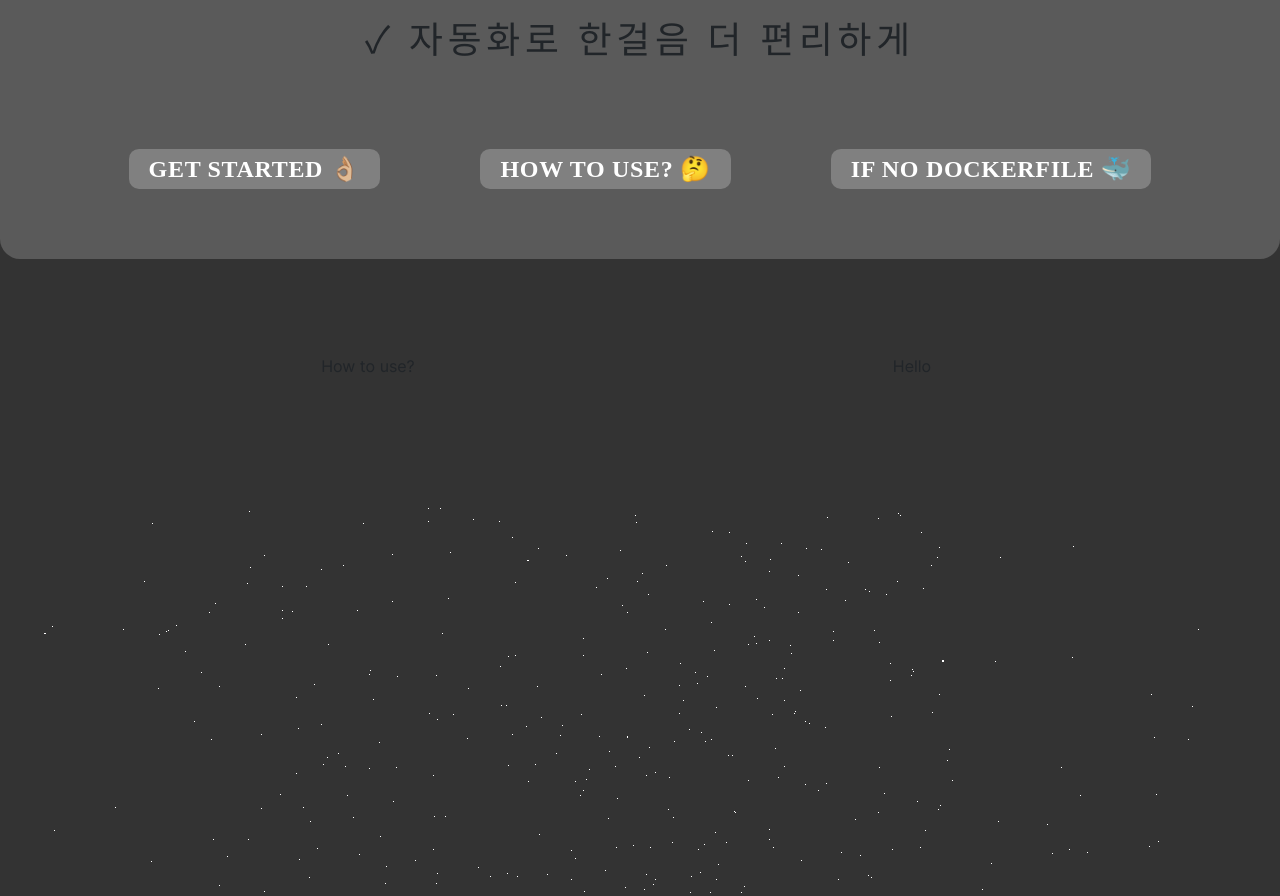
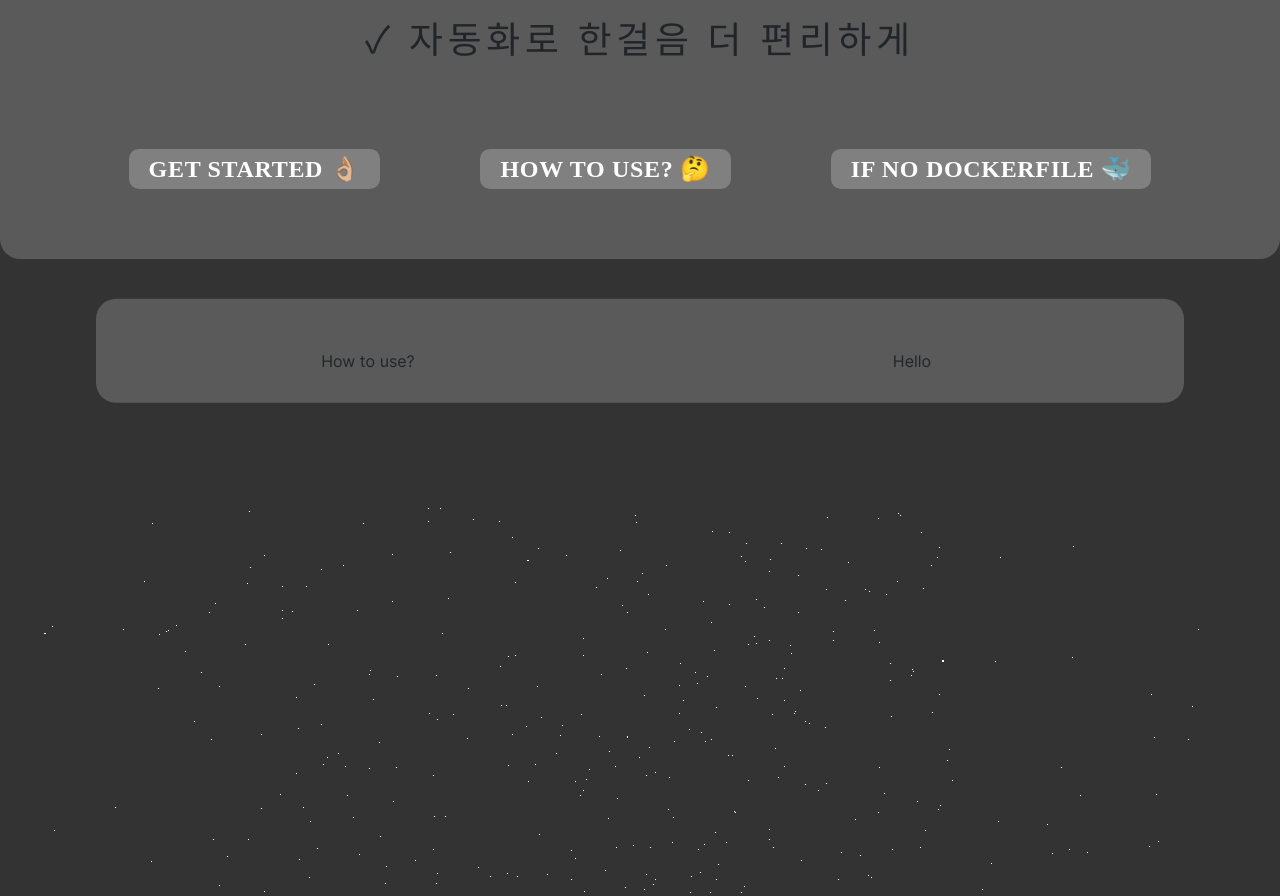
Before and after one commit to Hanium-Apollo/Apollo-Platform, a React (Create React App) app: page /About in a window 1280 px wide. Shown: the part 754-1650 px from the top of the page. Built offline with nearby package versions, Linux system fonts and the light colour scheme; a web font is replaced by a local one.

Commit message:
Feat: wait 페이지 로직 수정

```diff
--- a/src/components/about/MainContainer.tsx
+++ b/src/components/about/MainContainer.tsx
@@ -8,12 +8,12 @@ const MainContainer = styled(Grid)`
     padding: 100px 0;
     background-color: #333333;
     flex-direction: column;
-    max-width: 1920px;
-    max-height: 100%;
+    max-width: 1280px;
     margin: 0 auto;
     @media (max-width: 768px) {
         padding: 100px 30px;
     }
+    overflow : auto;
 `;
 
 export default MainContainer;
--- a/src/components/about/section1.tsx
+++ b/src/components/about/section1.tsx
@@ -15,6 +15,7 @@ const SectionContainer = styled(Grid)`
     z-index: 1;
     padding: 50px 0 30px 0;
     transform: translateY(-5%);
+
     @media (max-width: 1920px) {
         width: 100vw;
     }
--- a/src/components/about/section2.tsx
+++ b/src/components/about/section2.tsx
@@ -5,10 +5,14 @@ import styled from '@emotion/styled';
 const SectionContainer = styled(Grid)`
     display: flex;
     position: relative;
+    background-color: #5A5A5A;
     border-radius: 20px;
     width: 85vw;
     z-index: 1;
     padding: 50px 0 30px 0;
+    transform: translateY(-5%);
+
+
 `
 
 interface Section2Props {
--- a/src/pages/Wait/WaitPage.tsx
+++ b/src/pages/Wait/WaitPage.tsx
@@ -35,7 +35,7 @@ const Wait: React.FC<WaitProps> = ({ userInfo }) => {
 
   return (
     <div>
-      <Button onClick={() => handleButtonClick("home")}>눌러줘잉~</Button>
+      <Button onClick={() => handleButtonClick("saveUser")}>눌러줘잉~</Button>
     </div>
   );
 }
```
